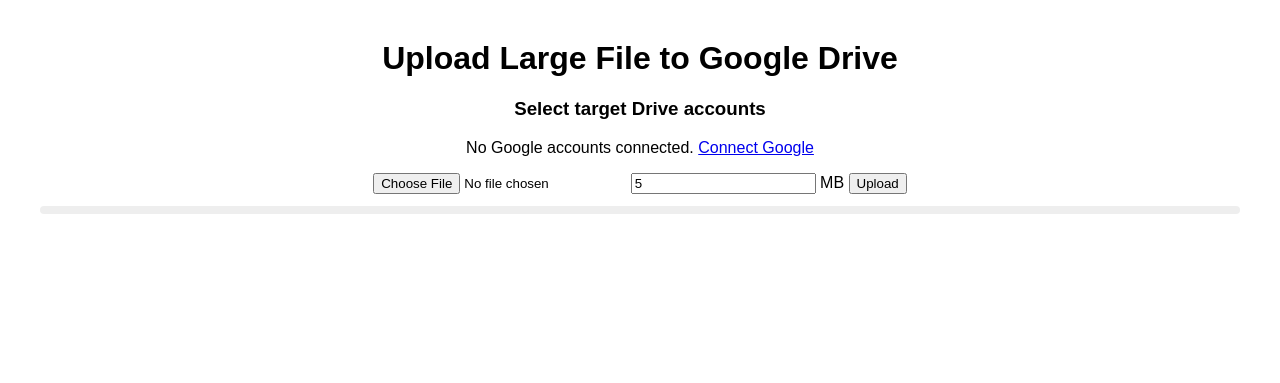
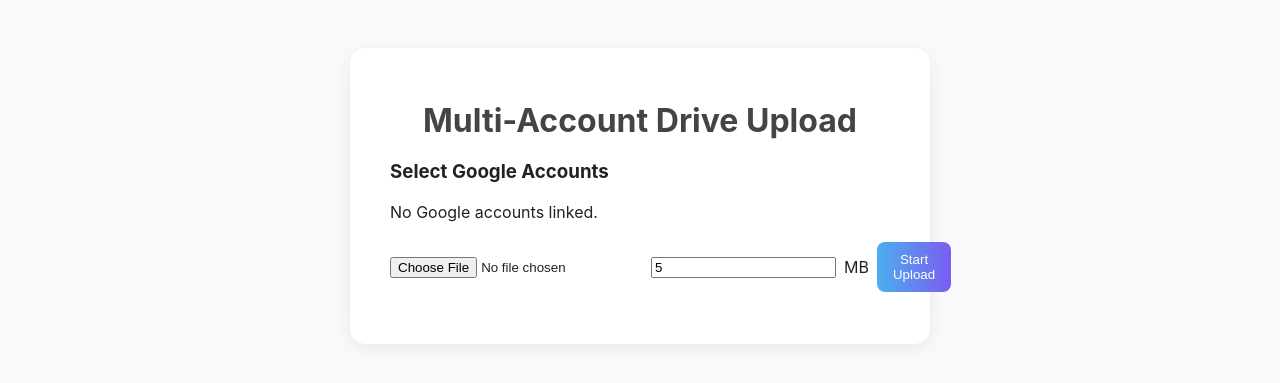
Before and after one commit to Rafat-Aman/CHIME, a Django app: page /drive_integration/uploads/ in a window 1280 px wide. Shown: the top 383 px of the page. Run offline with Django 5.2, Linux system fonts and the light colour scheme; the visitor is signed in with stand-in values (Sample User, id 1).

Commit message:
betterment

```diff
--- a/drive_integration/views.py
+++ b/drive_integration/views.py
@@ -8,81 +8,69 @@
 from allauth.socialaccount.models import SocialAccount, SocialToken
 from core.google_api import _refresh_access_token
 
-# ---------- Helpers shared by both endpoints ----------
 
+# ----------------------------------------------------------------
+# Helper: get or refresh a Google access token for a specific account
+# ----------------------------------------------------------------
 def _get_google_token_for(request, account_id=None):
-    """
-    Return a fresh access token (refreshing if needed) for the given SocialAccount.
-    If account_id is None, try to pick the first google account for the user.
-    Returns (access_token: str, None) on success, or (None, JsonResponse) on error.
-    """
     try:
         if account_id:
-            social_account = SocialAccount.objects.get(id=account_id, user=request.user, provider='google')
+            social_account = SocialAccount.objects.get(id=account_id, user=request.user, provider="google")
         else:
-            social_account = SocialAccount.objects.filter(user=request.user, provider='google').first()
+            social_account = SocialAccount.objects.filter(user=request.user, provider="google").first()
             if not social_account:
                 raise SocialAccount.DoesNotExist
     except SocialAccount.DoesNotExist:
         return None, JsonResponse({
-            "error": "Google account not linked to this user. Please connect Google.",
+            "error": "No linked Google account found for this user.",
             "redirect_url": "/accounts/google/login/",
         }, status=401)
 
     token_obj = SocialToken.objects.filter(account=social_account).first()
     if not token_obj:
         return None, JsonResponse({
-            "error": "No Google token found for this account. Reconnect Google (need offline access).",
-            "hint": "Revoke the app in your Google Account permissions, then sign in again.",
+            "error": "Google token missing. Please reconnect Google Drive access."
         }, status=401)
 
-    # Some allauth versions lack .is_expired(); compute locally
-    def _token_is_expired(tok: SocialToken) -> bool:
-        if not tok.expires_at:
+    # Token expiry check
+    def _expired(t):
+        if not t.expires_at:
             return False
-        return tok.expires_at <= now() + timedelta(seconds=60)
+        return t.expires_at <= now() + timedelta(seconds=60)
 
-    if _token_is_expired(token_obj):
+    if _expired(token_obj):
         try:
             token_obj = _refresh_access_token(token_obj)
         except Exception as e:
             return None, JsonResponse({
-                "error": "Failed to refresh Google token. Please log in again.",
-                "details": str(e),
-                "redirect_url": "/accounts/google/login/",
+                "error": "Failed to refresh token.",
+                "details": str(e)
             }, status=401)
 
     return token_obj.token, None
 
 
-# ---------- 1) Create a resumable upload session ----------
-
+# ----------------------------------------------------------------
+# Create a resumable Google Drive upload session
+# ----------------------------------------------------------------
 @login_required
 def create_upload_session(request):
-    """
-    POST JSON:
-      { "file_name": "...", "mime_type": "...", "account_id": <id> }
-    Returns:
-      { "upload_url": "https://www.googleapis.com/..." }
-    """
     if request.method != "POST":
         return JsonResponse({"error": "POST only"}, status=405)
 
     try:
         data = json.loads(request.body)
     except (json.JSONDecodeError, UnicodeDecodeError):
-        return JsonResponse({"error": "Invalid JSON"}, status=400)
+        return JsonResponse({"error": "Invalid JSON."}, status=400)
 
     file_name = data.get("file_name")
     mime_type = data.get("mime_type", "application/octet-stream")
-    account_id = data.get("account_id")  # required for multi-account uploads
+    account_id = data.get("account_id")
 
-    if not file_name:
-        return JsonResponse({"error": "file_name is required"}, status=400)
-    if not account_id:
-        return JsonResponse({"error": "account_id is required"}, status=400)
+    if not (file_name and account_id):
+        return JsonResponse({"error": "file_name and account_id are required."}, status=400)
 
-    access_token, error_resp = _get_google_token_for(request, account_id=account_id)
+    access_token, error_resp = _get_google_token_for(request, account_id)
     if error_resp:
         return error_resp
 
@@ -91,99 +79,90 @@
         "Content-Type": "application/json; charset=UTF-8",
         "X-Upload-Content-Type": mime_type,
     }
+
     body = {"name": file_name}
 
-    resp = requests.post(
-        "https://www.googleapis.com/upload/drive/v3/files?uploadType=resumable",
-        headers=headers,
-        data=json.dumps(body),
-        timeout=30,
-    )
-
-    # If unauthorized, try one-time refresh & retry
-    if resp.status_code == 401:
-        access_token, error_resp = _get_google_token_for(request, account_id=account_id)
-        if error_resp:
-            return error_resp
-        headers["Authorization"] = f"Bearer {access_token}"
+    try:
         resp = requests.post(
             "https://www.googleapis.com/upload/drive/v3/files?uploadType=resumable",
             headers=headers,
             data=json.dumps(body),
             timeout=30,
         )
+    except Exception as e:
+        return JsonResponse({"error": "Network error creating session.", "details": str(e)}, status=500)
 
     if resp.status_code not in (200, 201):
         return JsonResponse({
-            "error": f"Google Drive API error: {resp.status_code}",
-            "details": resp.text,
-        }, status=500)
+            "error": f"Drive API responded {resp.status_code}",
+            "details": resp.text[:500],
+        }, status=resp.status_code)
 
     upload_url = resp.headers.get("Location")
+    file_id = None
+    try:
+        file_id = resp.json().get("id")
+    except Exception:
+        pass
+
     if not upload_url:
-        return JsonResponse({"error": "No upload URL returned from Google Drive."}, status=500)
+        return JsonResponse({"error": "No upload URL returned from Drive."}, status=500)
 
-    return JsonResponse({"upload_url": upload_url})
+    return JsonResponse({
+        "upload_url": upload_url,
+        "file_id": file_id,
+        "message": "Upload session created."
+    })
 
 
-# ---------- 2) Proxy a chunk PUT to Google (avoids browser CORS) ----------
-
+# ----------------------------------------------------------------
+# Proxy chunks (browser → Django → Google)
+# ----------------------------------------------------------------
 @login_required
 def proxy_resumable_chunk(request):
-    """
-    Browser calls:
-      POST /drive_integration/proxy-chunk/?upload_url=<...>&start=0&end=524287&total=1234567&mime=video/mp4&account_id=123
-      Body = raw binary (the chunk)
-    We forward it to Google with a PUT and return status+body.
-    """
     if request.method != "POST":
         return JsonResponse({"error": "POST only"}, status=405)
 
+    upload_url = request.GET.get("upload_url")
     account_id = request.GET.get("account_id")
-    upload_url = request.GET.get("upload_url")
-    start = request.GET.get("start")
-    end = request.GET.get("end")
-    total = request.GET.get("total")
+    start, end, total = request.GET.get("start"), request.GET.get("end"), request.GET.get("total")
     mime = request.GET.get("mime", "application/octet-stream")
 
-    if not (upload_url and start is not None and end is not None and total is not None and account_id):
-        return JsonResponse({"error": "Missing upload_url/start/end/total/account_id"}, status=400)
+    if not all([upload_url, account_id, start, end, total]):
+        return JsonResponse({"error": "Missing parameters."}, status=400)
 
     try:
-        start_i = int(start)
-        end_i = int(end)
-        total_i = int(total)
+        start, end, total = int(start), int(end), int(total)
     except ValueError:
-        return JsonResponse({"error": "start/end/total must be integers"}, status=400)
+        return JsonResponse({"error": "start/end/total must be integers."}, status=400)
 
-    access_token, error_resp = _get_google_token_for(request, account_id=account_id)
+    access_token, error_resp = _get_google_token_for(request, account_id)
     if error_resp:
         return error_resp
 
     chunk_bytes = request.body or b""
-    expected = end_i - start_i + 1
-    if len(chunk_bytes) != expected:
-        return JsonResponse({
-            "error": "Chunk length mismatch",
-            "details": f"received={len(chunk_bytes)} expected={expected}"
-        }, status=400)
-
     headers = {
         "Authorization": f"Bearer {access_token}",
         "Content-Type": mime,
-        "Content-Range": f"bytes {start_i}-{end_i}/{total_i}",
+        "Content-Range": f"bytes {start}-{end}/{total}",
     }
 
-    gresp = requests.put(upload_url, headers=headers, data=chunk_bytes, timeout=120)
+    try:
+        gresp = requests.put(upload_url, headers=headers, data=chunk_bytes, timeout=120)
+    except Exception as e:
+        return JsonResponse({"error": "Network error forwarding chunk.", "details": str(e)}, status=500)
 
-    return HttpResponse(gresp.content, status=gresp.status_code, content_type=gresp.headers.get("Content-Type", "text/plain"))
+    return HttpResponse(
+        gresp.content,
+        status=gresp.status_code,
+        content_type=gresp.headers.get("Content-Type", "text/plain")
+    )
 
 
-# ---------- 3) Page view (renders accounts as checkboxes) ----------
-
+# ----------------------------------------------------------------
+# Render upload UI with Google accounts
+# ----------------------------------------------------------------
 @login_required
 def uploads_view(request):
-    # get all google social accounts for the logged-in user
-    accounts = SocialAccount.objects.filter(user=request.user, provider='google')
-    # pass accounts to the template; account.extra_data likely has email
-    return render(request, 'drive_integration/uploads.html', {"google_accounts": accounts})
+    accounts = SocialAccount.objects.filter(user=request.user, provider="google")
+    return render(request, "drive_integration/uploads.html", {"google_accounts": accounts})
--- a/static/drive_integration/css/uploads.css
+++ b/static/drive_integration/css/uploads.css
@@ -1,21 +1,100 @@
 body {
-  font-family: sans-serif;
-  margin: 40px;
-  text-align: center;
+  font-family: "Inter", sans-serif;
+  background: #f9fafb;
+  color: #222;
+  display: flex;
+  justify-content: center;
+  align-items: flex-start;
+  padding: 40px;
 }
 
-#progress {
-  width: 60%;
-  height: 20px;
+.upload-container {
+  background: #fff;
+  border-radius: 16px;
+  box-shadow: 0 4px 20px rgba(0,0,0,0.08);
+  padding: 32px 40px;
+  width: 500px;
+}
+
+h1 {
+  text-align: center;
+  margin-bottom: 20px;
+  color: #444;
+}
+
+.account-section {
+  margin-bottom: 20px;
+}
+
+.account-item {
+  display: block;
+  padding: 6px 0;
+  font-size: 15px;
+}
+
+.file-controls {
+  display: flex;
+  align-items: center;
+  gap: 8px;
+  margin-bottom: 20px;
+}
+
+.upload-btn {
+  background: linear-gradient(90deg, #4cafef, #7a5cf0);
+  color: white;
+  border: none;
+  border-radius: 8px;
+  padding: 10px 16px;
+  cursor: pointer;
+  transition: 0.2s;
+}
+
+.upload-btn:hover {
+  opacity: 0.9;
+}
+
+.progress-item {
+  margin: 10px 0;
+  position: relative;
+}
+
+.progress-label {
+  display: block;
+  font-size: 14px;
+  margin-bottom: 6px;
+  color: #333;
+}
+
+.progress-outer {
+  width: 100%;
+  height: 8px;
   background: #eee;
-  margin: 20px auto;
-  border-radius: 10px;
+  border-radius: 5px;
   overflow: hidden;
 }
 
-#bar {
-  width: 0;
+.progress-inner {
   height: 100%;
-  background: linear-gradient(to right, #4caf50, #81c784);
-  transition: width 0.3s ease;
+  width: 0%;
+  background: linear-gradient(90deg, #4cafef, #7a5cf0);
+  border-radius: 5px;
+  transition: width 0.25s ease-out;
 }
+
+.checkmark {
+  position: absolute;
+  right: 8px;
+  top: -2px;
+  font-size: 16px;
+  color: #4caf50;
+  animation: fadeIn 0.4s ease forwards;
+}
+
+.hidden {
+  display: none;
+}
+
+@keyframes fadeIn {
+  from { opacity: 0; transform: scale(0.8); }
+  to { opacity: 1; transform: scale(1); }
+}
--- a/static/drive_integration/js/upload.js
+++ b/static/drive_integration/js/upload.js
@@ -1,151 +1,112 @@
-// ------------------------------
-// CSRF TOKEN HELPER
-// ------------------------------
 function getCSRFToken() {
   const name = "csrftoken=";
-  const decoded = decodeURIComponent(document.cookie).split(";");
-  for (let c of decoded) {
-    let s = c.trim();
-    if (s.startsWith(name)) {
-      return s.substring(name.length);
-    }
+  for (const c of decodeURIComponent(document.cookie).split(";")) {
+    const s = c.trim();
+    if (s.startsWith(name)) return s.substring(name.length);
   }
   return "";
 }
 
-// ------------------------------
-// PROGRESS BAR HELPER
-// ------------------------------
-function updateProgress(percent) {
-  const bar = document.getElementById("bar");
-  if (bar) bar.style.width = percent + "%";
+function createProgressBar(label) {
+  const container = document.createElement("div");
+  container.className = "progress-item";
+  const text = document.createElement("span");
+  text.className = "progress-label";
+  text.textContent = label;
+
+  const barOuter = document.createElement("div");
+  barOuter.className = "progress-outer";
+  const barInner = document.createElement("div");
+  barInner.className = "progress-inner";
+  barOuter.appendChild(barInner);
+
+  const check = document.createElement("div");
+  check.className = "checkmark hidden";
+  check.innerHTML = "✓";
+
+  container.append(text, barOuter, check);
+  document.getElementById("progressContainer").appendChild(container);
+  return { bar: barInner, check };
 }
 
-// ------------------------------
-// Create upload session for specific account
-// ------------------------------
-async function createSessionForAccount(fileName, mimeType, accountId) {
-  const res = await fetch("{% url 'create_upload_session' %}".replace(/%7B%7D/,""), { // placeholder; will be replaced by server-side url tag in template
+function updateBar(bar, percent) {
+  bar.style.width = Math.min(100, Math.max(0, percent)) + "%";
+}
+
+async function uploadFileForAccount(file, chunkSizeMB, accountId, createUrl, proxyUrl, bar, check) {
+  const res = await fetch(createUrl, {
     method: "POST",
     headers: {
       "Content-Type": "application/json",
       "X-CSRFToken": getCSRFToken(),
     },
     body: JSON.stringify({
-      file_name: fileName,
-      mime_type: mimeType,
-      account_id: accountId
+      file_name: file.name,
+      mime_type: file.type || "application/octet-stream",
+      account_id: accountId,
     }),
   });
 
-  if (!res.ok) {
-    let text = await res.text();
-    try {
-      const e = await res.json();
-      throw new Error(JSON.stringify(e));
-    } catch (e) {
-      throw new Error(`Failed to create upload session: ${res.status}\n${text}`);
-    }
-  }
-
+  if (!res.ok) throw new Error(await res.text());
   const data = await res.json();
-  return data.upload_url;
-}
-
-// ------------------------------
-// Upload helper: chunk and POST to proxy which will PUT to Google
-// ------------------------------
-async function uploadChunkedToUrl(file, chunkSizeMB, uploadUrl, accountId) {
+  const uploadUrl = data.upload_url;
   const chunkSize = Math.max(1, Number(chunkSizeMB) || 5) * 1024 * 1024;
   let uploaded = 0;
-
-  updateProgress(0);
 
   while (uploaded < file.size) {
     const end = Math.min(uploaded + chunkSize, file.size);
     const chunk = file.slice(uploaded, end);
-
     const qs = new URLSearchParams({
       upload_url: uploadUrl,
-      start: String(uploaded),
-      end: String(end - 1),
-      total: String(file.size),
-      mime: file.type || "application/octet-stream",
-      account_id: String(accountId),
+      start: uploaded,
+      end: end - 1,
+      total: file.size,
+      mime: file.type,
+      account_id: accountId,
     });
 
-    const response = await fetch(`/drive_integration/proxy-chunk/?${qs.toString()}`, {
+    const r = await fetch(`${proxyUrl}?${qs.toString()}`, {
       method: "POST",
-      headers: {
-        "X-CSRFToken": getCSRFToken(),
-      },
+      headers: { "X-CSRFToken": getCSRFToken() },
       body: chunk,
     });
 
-    // Google responds with 308 (resume), or 200/201 when done
-    if (response.status === 308) {
+    if (r.status === 308) {
       uploaded = end;
-      updateProgress((uploaded / file.size) * 100);
+      updateBar(bar, (uploaded / file.size) * 100);
       continue;
     }
-
-    if (response.status === 200 || response.status === 201) {
-      updateProgress(100);
+    if (r.status === 200 || r.status === 201) {
+      updateBar(bar, 100);
+      check.classList.remove("hidden");
       return;
     }
-
-    const bodyText = await response.text();
-    throw new Error(`Upload failed: ${response.status}\n${bodyText}`);
+    throw new Error(await r.text());
   }
 }
 
-// ------------------------------
-// Top-level: create session and upload for a specific account
-// ------------------------------
-async function uploadToAccount(file, chunkSizeMB, accountId) {
-  if (!file) {
-    throw new Error("No file selected");
+document.getElementById("uploadBtn").addEventListener("click", async () => {
+  const file = document.getElementById("fileInput").files[0];
+  if (!file) return alert("Select a file first.");
+  const chunkSize = parseInt(document.getElementById("chunkSize").value) || 5;
+  const selected = Array.from(document.querySelectorAll('input[name="account"]:checked')).map(el => el.value);
+  if (selected.length === 0) return alert("Select at least one account.");
+
+  const container = document.getElementById("progressContainer");
+  container.innerHTML = "";
+  const bars = selected.map(id => {
+    const label = document.querySelector(`input[value="${id}"]`).parentNode.innerText.trim();
+    return { id, label, ...createProgressBar(label) };
+  });
+
+  for (const item of bars) {
+    try {
+      await uploadFileForAccount(file, chunkSize, item.id, CREATE_SESSION_URL, PROXY_CHUNK_URL, item.bar, item.check);
+    } catch (err) {
+      console.error(err);
+      item.bar.style.background = "#f66";
+      item.bar.title = "Upload failed";
+      break;
+    }
   }
-
-  // Obtain a resumable upload URL for this specific account:
-  const uploadUrl = await (async () => {
-    // We cannot use Django template tags here because this file is static.
-    // We'll request the create-upload-session endpoint by path.
-    const res = await fetch("/drive_integration/create-upload-session/", {
-      method: "POST",
-      headers: {
-        "Content-Type": "application/json",
-        "X-CSRFToken": getCSRFToken(),
-      },
-      body: JSON.stringify({
-        file_name: file.name,
-        mime_type: file.type || "application/octet-stream",
-        account_id: accountId
-      }),
-    });
-
-    if (!res.ok) {
-      let text = await res.text();
-      try {
-        const e = await res.json();
-        throw new Error(JSON.stringify(e));
-      } catch (e) {
-        throw new Error(`Failed to create upload session: ${res.status}\n${text}`);
-      }
-    }
-
-    const data = await res.json();
-    return data.upload_url;
-  })();
-
-  if (!uploadUrl) {
-    throw new Error("No upload URL returned from server.");
-  }
-
-  // Now upload chunked via proxy endpoint (which will use account_id to select token)
-  await uploadChunkedToUrl(file, chunkSizeMB, uploadUrl, accountId);
-}
-
-// expose functions for inline usage in the template
-window.uploadToAccount = uploadToAccount;
-window.updateProgress = updateProgress;
+});
--- a/templates/drive_integration/uploads.html
+++ b/templates/drive_integration/uploads.html
@@ -4,73 +4,42 @@
 <head>
   <meta charset="UTF-8">
   <title>Upload to Google Drive</title>
+<!-- <link rel="stylesheet" href="{% static 'drive_integration/css/uploads.css' %}"> -->
 <link rel="stylesheet" href="{% static 'drive_integration/css/uploads.css' %}">
-  <style>
-    #progress { width: 100%; height: 8px; background: #eee; margin-top: 12px; }
-    #bar { height: 100%; width: 0%; background: #4caf50; transition: width .2s; }
-  </style>
+
 </head>
 <body>
   {% csrf_token %}
+  <div class="upload-container">
+    <h1>Multi-Account Drive Upload</h1>
 
-  <h1>Upload Large File to Google Drive</h1>
-
-  <div id="accounts">
-    <h3>Select target Drive accounts</h3>
+    <div class="account-section">
+      <h3>Select Google Accounts</h3>
       {% if google_accounts %}
-      <form id="accountsForm">
         {% for acc in google_accounts %}
-          <label style="display:block; margin-bottom:6px;">
-            <input type="checkbox" name="account" value="{{ acc.id }}" />
-            <!-- prefer email if present in extra_data, else show uid -->
+          <label class="account-item">
+            <input type="checkbox" name="account" value="{{ acc.id }}">
             {{ acc.extra_data.email|default:acc.uid }}
           </label>
         {% endfor %}
-      </form>
       {% else %}
-      <p>No Google accounts connected. <a href="/accounts/google/login/">Connect Google</a></p>
+        <p>No Google accounts linked.</p>
       {% endif %}
     </div>
 
+    <div class="file-controls">
       <input type="file" id="fileInput">
       <input type="number" id="chunkSize" value="5" min="1"> MB
-  <button id="uploadBtn">Upload</button>
+      <button id="uploadBtn" class="upload-btn">Start Upload</button>
+    </div>
 
-  <div id="currentAccount" style="margin-top:12px; font-weight:600;"></div>
-  <div id="progress"><div id="bar"></div></div>
+    <div id="progressContainer"></div>
+  </div>
 
+  <script>
+    const CREATE_SESSION_URL = "{% url 'create_upload_session' %}";
+    const PROXY_CHUNK_URL = "{% url 'proxy_resumable_chunk' %}";
+  </script>
   <script src="{% static 'drive_integration/js/upload.js' %}"></script>
-  <script>
-    document.getElementById("uploadBtn").addEventListener("click", async () => {
-      const file = document.getElementById("fileInput").files[0];
-      if (!file) { alert("Select a file first."); return; }
-
-      const chunkSize = parseInt(document.getElementById("chunkSize").value || "5", 10);
-
-      // gather selected account ids
-      const checked = Array.from(document.querySelectorAll('input[name="account"]:checked')).map(i => i.value);
-      if (checked.length === 0) { alert("Select at least one target Google account."); return; }
-
-      // sequential upload: one after another
-      for (let i = 0; i < checked.length; i++) {
-        const accountId = checked[i];
-        // update visible current account (display email if possible)
-        const label = document.querySelector(`input[name="account"][value="${accountId}"]`).parentNode.innerText.trim();
-        document.getElementById("currentAccount").innerText = `Uploading to ${label} (${i+1}/${checked.length})`;
-        // call helper that requests a resumable session for the specific account and performs chunked upload
-        try {
-          await uploadToAccount(file, chunkSize, accountId);
-        } catch (err) {
-          alert("Upload failed for " + label + ":\n" + (err && err.message ? err.message : err));
-          // stop the sequence on error; comment out the next line if you want to continue on errors
-          return;
-        }
-      }
-
-      document.getElementById("currentAccount").innerText = "";
-      updateProgress(100);
-      alert("All uploads completed!");
-    });
-  </script>
 </body>
 </html>
```
Also changed, not shown: config/settings.py (+14 -17 lines). Lines whose indentation alone changed are shown as unchanged.
